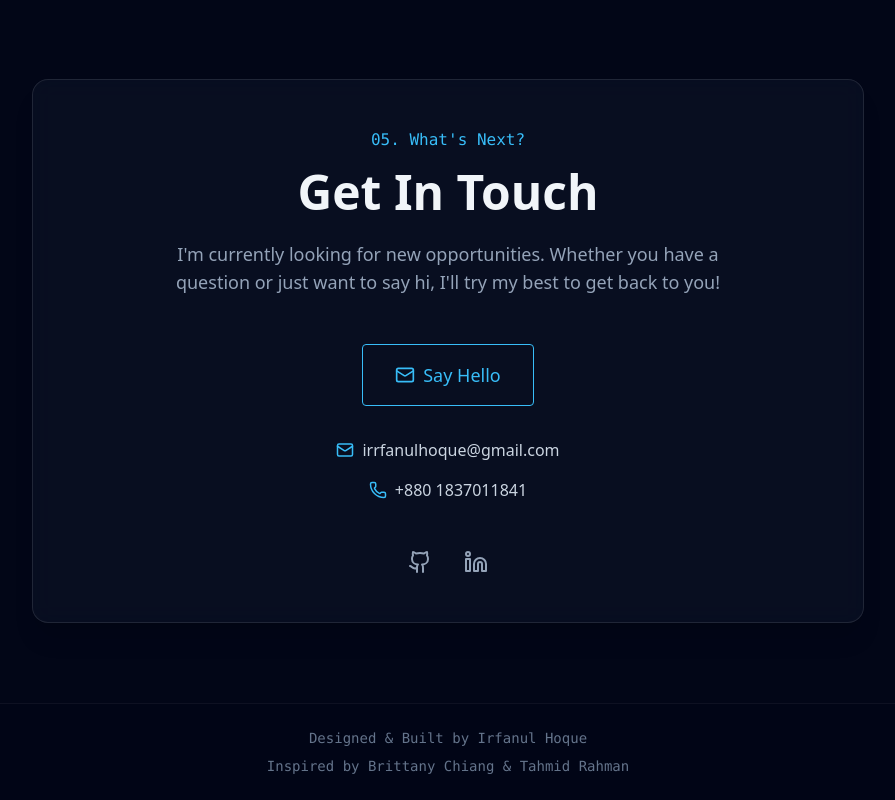
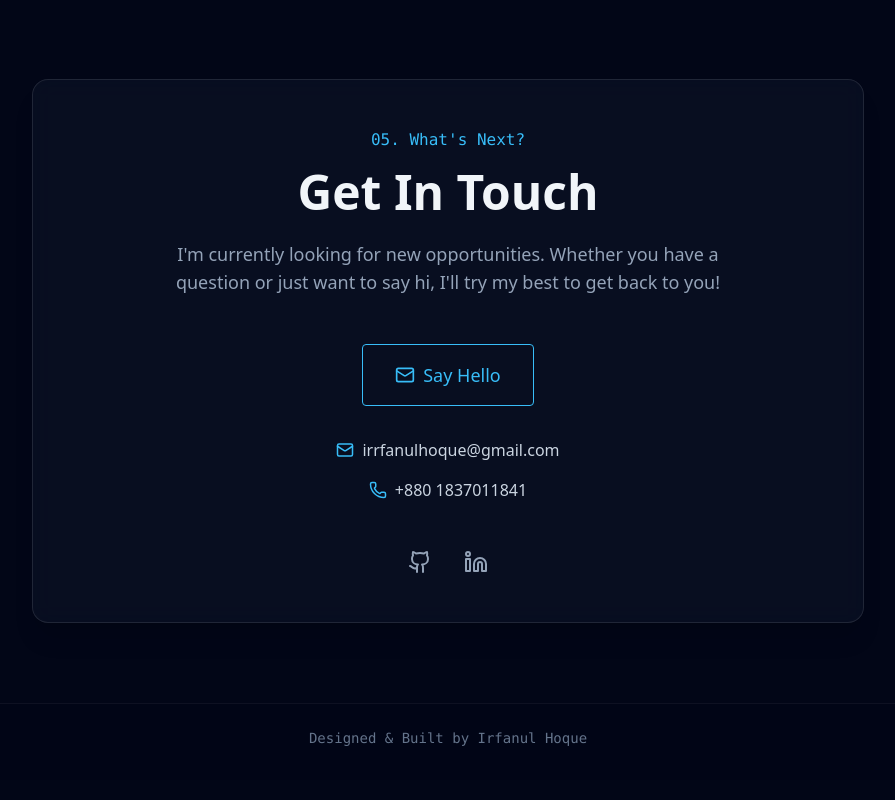
Before and after one commit to irrfanulhoque/portfolio, a React (Vite) app: page / in a window 1280 px wide. Shown: the part 4146-4946 px from the top of the page, without its empty margins (192-1087 px from the left). Built offline with nearby package versions, Linux system fonts and the light colour scheme.

Commit message:
fix: Remove attribution line from Footer component

```diff
--- a/src/components/Footer.jsx
+++ b/src/components/Footer.jsx
@@ -7,9 +7,7 @@ const Footer = () => {
             <div className="mb-2">
                 Designed & Built by Irfanul Hoque
             </div>
-            <div>
-                Inspired by Brittany Chiang & Tahmid Rahman
-            </div>
+
         </footer>
     );
 };
```
